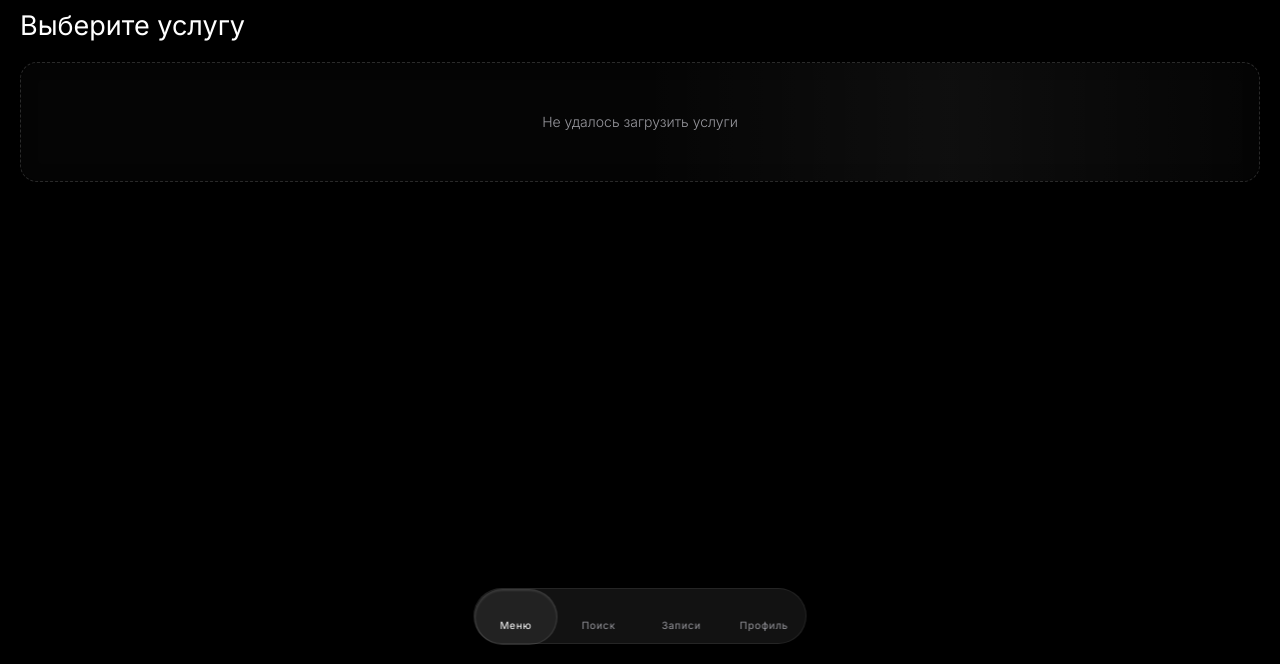
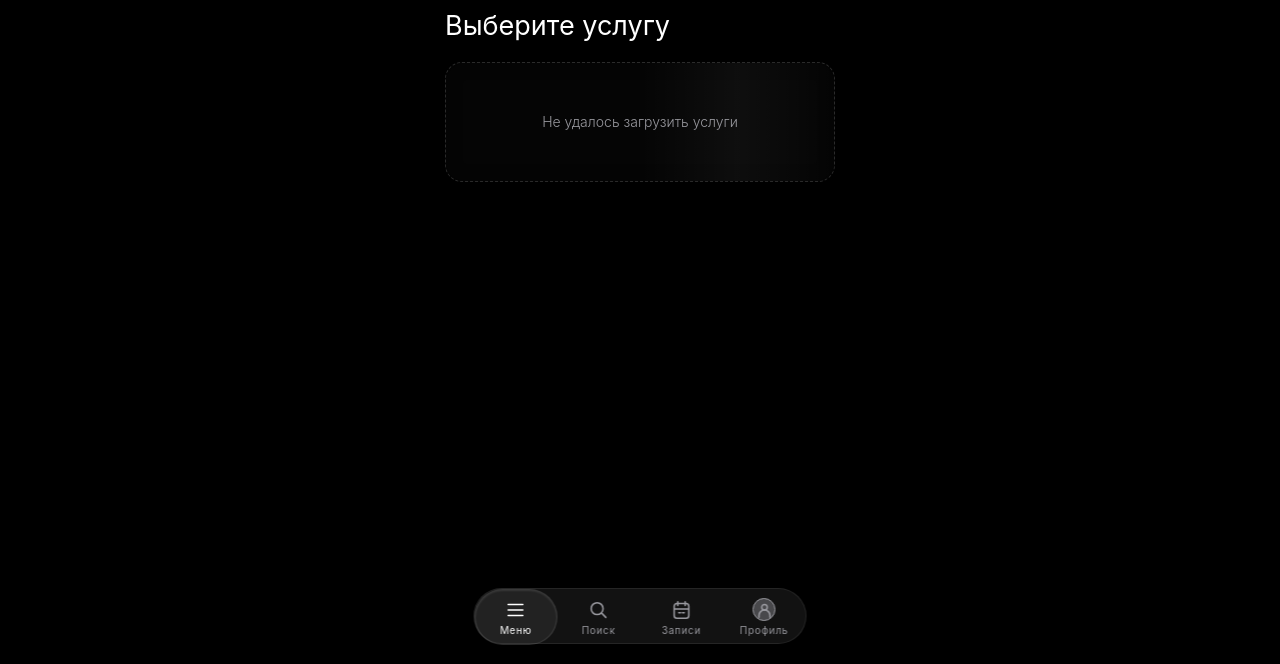
Before and after one commit to Darias02/beauty_aggregator, a plain HTML site: page webapp/index.html in a window 1280 px wide. Shown: the part 136-800 px from the top of the page. Drawn offline with nearby package versions, Linux system fonts and the light colour scheme; a web font is replaced by a local one.

Commit message:
fix navigation styles

```diff
--- a/webapp/css/styles.css
+++ b/webapp/css/styles.css
@@ -11,7 +11,7 @@
     box-sizing: border-box;
     margin: 0;
     padding: 0;
-    font-family: 'Khula', 'Inter', sans-serif;
+    font-family: -apple-system, BlinkMacSystemFont, "Segoe UI", Roboto, Arial, sans-serif;
     -webkit-tap-highlight-color: transparent;
 }
 
@@ -19,7 +19,10 @@ body {
     background-color: var(--bg-color);
     color: var(--text-main);
     padding: 20px;
-    padding-bottom: 100px;
+    padding-bottom: calc(100px + env(safe-area-inset-bottom));
+    max-width: 430px;
+    margin: 0 auto;
+    min-height: 100dvh;
 }
 
 .screen {
@@ -606,6 +609,11 @@ button:active,
     align-items: center;
     justify-content: center;
     height: 56px;
+    border: 0;
+    border-radius: 28px;
+    background: transparent;
+    gap: 3px;
+    min-width: 0;
     color: var(--text-hint);
     cursor: pointer;
     z-index: 2;
@@ -631,16 +639,25 @@ button:active,
 
 .nav-icon {
     height: 22px;
-    width: auto;
-    margin-bottom: 2px;
+    width: 22px;
+    flex-shrink: 0;
 }
 
-#bottom-navigation .nav-item:nth-child(2) .nav-icon {
-    height: 26px;
+.nav-avatar {
+    width: 23px;
+    height: 23px;
+    border-radius: 50%;
+    background-color: #48484b;
+    background-size: cover;
+    background-position: center;
+    border: 1px solid currentColor;
 }
 
+.nav-avatar[style*="url"] svg { visibility: hidden; }
+.nav-item:focus-visible { outline: 2px solid var(--primary-btn); outline-offset: 2px; }
+
 .nav-text {
-    font-family: 'Inter';
+    font-family: inherit;
     font-size: 10px;
     letter-spacing: 0.07em;
 }
--- a/webapp/js/navigation.js
+++ b/webapp/js/navigation.js
@@ -1,3 +1,5 @@
+import { getCurrentAvatarUrl } from './telegram.js';
+
 export function initNavigation({
     navStructure,
     getCurrentRole,
@@ -44,21 +46,29 @@ export function initNavigation({
 
         items.forEach((item, index) => {
             const element =
-                document.createElement('div');
+                document.createElement('button');
 
             element.className = 'nav-item';
+            element.type = 'button';
 
             element.style.width =
                 `${itemWidth}%`;
 
+            const paths = {
+                menu: '<path d="M4 6h16M4 12h16M4 18h16"/>',
+                search: '<circle cx="10.5" cy="10.5" r="6.5"/><path d="m16 16 4 4"/>',
+                records: '<rect x="4" y="5" width="16" height="16" rx="3"/><path d="M8 3v4m8-4v4M4 11h16m-11 4h2m2 0h2"/>',
+                profile: '<circle cx="12" cy="9" r="3"/><path d="M6 20v-2a6 6 0 0 1 12 0v2"/>'
+            };
+            const icon = `<svg class="nav-icon" viewBox="0 0 24 24" fill="none" stroke="currentColor" stroke-width="1.7" stroke-linecap="round" stroke-linejoin="round" aria-hidden="true">${paths[item.id] || paths.records}</svg>`;
             element.innerHTML = `
-                <div
-                    class="nav-text"
-                    style="margin-top: 15px;"
-                >
-                    ${escapeHtml(item.text)}
-                </div>
+                ${item.id === 'profile' ? `<span class="nav-avatar" aria-hidden="true">${icon}</span>` : icon}
+                <span class="nav-text">${escapeHtml(item.text)}</span>
             `;
+            const avatar = element.querySelector('.nav-avatar');
+            const avatarUrl = getCurrentAvatarUrl();
+            if (avatar && avatarUrl) avatar.style.backgroundImage = `url("${avatarUrl}")`;
+
 
 
             element.addEventListener(
@@ -101,6 +111,7 @@ export function initNavigation({
 
 
         elements.forEach((element, index) => {
+            element.setAttribute('aria-current', index === activeIndex ? 'page' : 'false');
             element.classList.toggle(
                 'active',
                 index === activeIndex
--- a/webapp/js/telegram.js
+++ b/webapp/js/telegram.js
@@ -48,13 +48,13 @@ export function getCurrentAvatarUrl(role = state.currentRole) {
 function setElementAvatar(element, avatarUrl) {
     if (!element) return;
     element.style.backgroundImage = avatarUrl ? `url("${avatarUrl}")` : '';
-    element.textContent = '';
+    if (!element.classList.contains('nav-avatar')) element.textContent = '';
 }
 
 export function applyAvatars(role = state.currentRole) {
     const sharedAvatarUrl = getCurrentAvatarUrl(role);
 
-    document.querySelectorAll('[data-avatar]').forEach((element) => {
+    document.querySelectorAll('[data-avatar], .nav-avatar').forEach((element) => {
         setElementAvatar(element, sharedAvatarUrl);
     });
 
```
